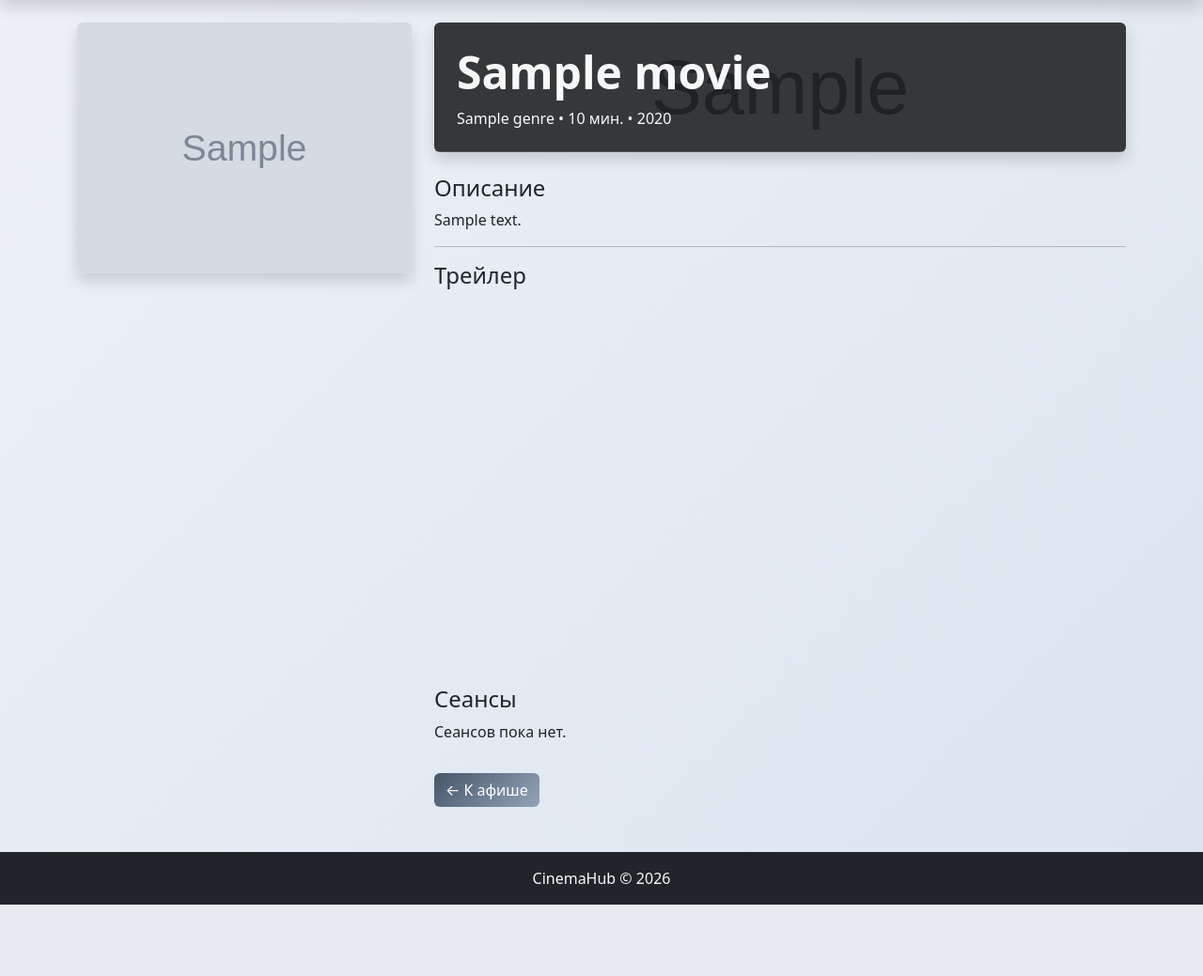
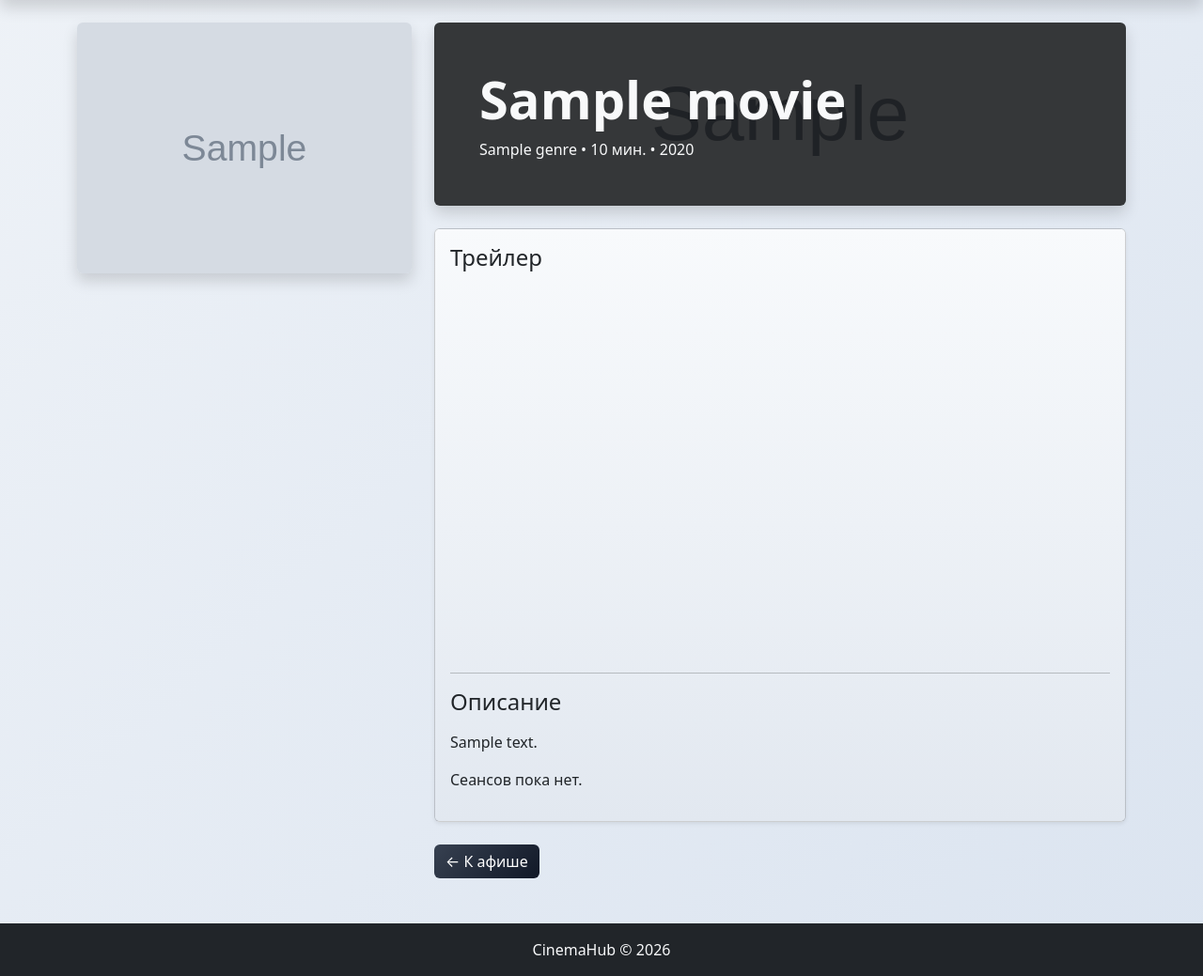
Before and after one commit to Funclot/Kursach_Cinema, a Django app: page /movie/1/ in a window 1280 px wide. Shown: the part 56-1095 px from the top of the page at 94% size. Before the commit the page ends 1019 px from the top, so only its background shows below. Run offline with Django 5.2, Linux system fonts and the light colour scheme; tables that the repository leaves empty hold one stand-in row (values such as "Sample post"); grey boxes marked "Sample" are stand-in pictures; data that the repository does not hold is empty.

Commit message:
Update movie detail page design

```diff
--- a/templates/base.html
+++ b/templates/base.html
@@ -70,6 +70,21 @@
     font-weight: 700;
     }
 
+        .btn-back {
+    background: linear-gradient(
+        135deg,
+        #374151,
+        #111827
+    );
+
+    color: white;
+    border: none;
+    }
+
+    .btn-back:hover {
+    color: white;
+    opacity: 0.95;
+    }
 
 
     </style>
--- a/templates/cinema/movie_detail.html
+++ b/templates/cinema/movie_detail.html
@@ -30,7 +30,7 @@
 
         {% if movie.banner %}
 
-<div class="p-4 rounded mb-4 text-light shadow"
+        <div class="p-5 rounded mb-4 text-light shadow"
              style="
                 background:
                 linear-gradient(
@@ -41,11 +41,12 @@
 
                 background-size: cover;
                 background-position: center;
+                min-height: 180px;
              ">
 
         {% else %}
 
-<div class="p-4 rounded mb-4 text-light shadow"
+        <div class="p-5 rounded mb-4 text-light shadow"
              style="
                 background:
                 linear-gradient(
@@ -53,11 +54,12 @@
                     #1f2937,
                     #111827
                 );
+                min-height: 180px;
              ">
 
         {% endif %}
 
-            <h1 class="display-5 fw-bold">
+            <h1 class="display-4 fw-bold">
                 {{ movie.title }}
             </h1>
 
@@ -71,18 +73,16 @@
 
         </div>
 
-        <h4>Описание</h4>
+            <div class="card shadow-sm mb-4">
 
-        <p>
-            {{ movie.description }}
-        </p>
-
-        <hr>
+                <div class="card-body">
                     {% if movie.trailer_url %}
 
 
 
-        <h4>Трейлер</h4>
+                    <h4 class="mb-3">
+                        Трейлер
+                    </h4>
 
                     <div class="ratio ratio-16x9">
 
@@ -96,24 +96,33 @@
 
                     {% endif %}
 
-        <h4>Сеансы</h4>
+                    <hr>
+                    <h4 class="mb-3">
+                        Описание
+                    </h4>
+
+                    <p>
+                        {{ movie.description }}
+                    </p>
+
+
 
         {% for session in movie.sessions.all %}
 
-        <div class="card mb-2 shadow-sm">
-            <div class="card-body">
+<hr>
+                    <h4 class="mb-3">
+                        Сеансы
+                    </h4>
 
                 <p class="mb-1">
                     <i class="bi bi-calendar-event"></i>
                     {{ session.start_time|date:"d.m.Y H:i" }}
                 </p>
 
-                <p class="mb-1">
+                <p class="mb-3">
                     <i class="bi bi-door-open"></i>
                     {{ session.hall }}
                 </p>
-
-                <div class="mt-auto">
 
                 <h4 class="price-tag">
                     {{ session.price }} ₽
@@ -123,9 +132,10 @@
                    class="btn btn-custom">
                     Купить билет
                 </a>
-                </div>
-            </div>
-        </div>
+
+
+
+
 
         {% empty %}
 
@@ -133,11 +143,20 @@
 
         {% endfor %}
 
+
+                </div>
+
+            </div>
+
+
+
         <div class="mb-5">
+
             <a href="/"
-               class="btn btn-custom mt-3">
+               class="btn btn-back">
                 ← К афише
             </a>
+
         </div>
 
     </div>
```
Lines whose indentation alone changed are shown as unchanged.
